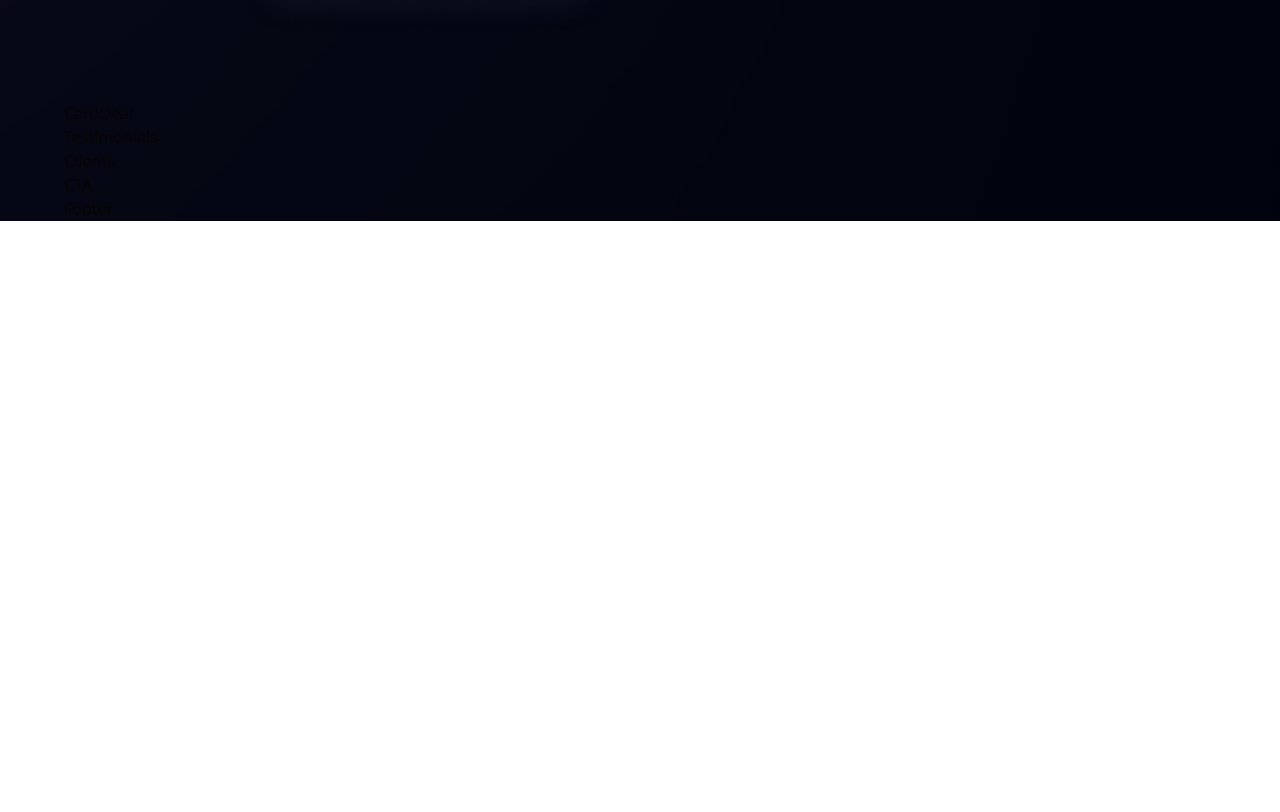
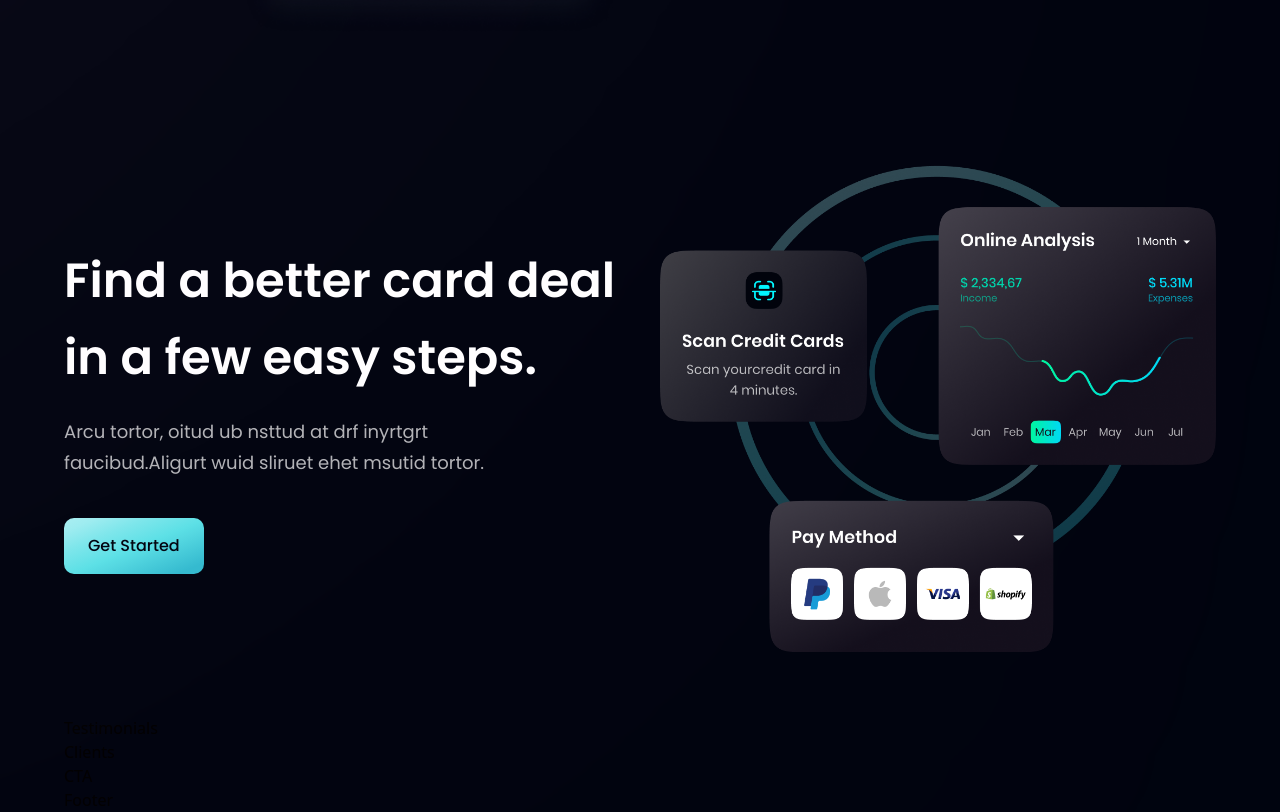
Before and after one commit to antoniokamiri/ReactjsBankWebsite, a React (Vite) app: page / in a window 1280 px wide. Shown: the part 2085-2897 px from the top of the page. Before the commit the page ends 2306 px from the top, so only its background shows below. Built offline with nearby package versions, Linux system fonts and the light colour scheme.

Commit message:
Card Deal Component

```diff
--- a/src/components/CardDeal.jsx
+++ b/src/components/CardDeal.jsx
@@ -1,8 +1,25 @@
-import React from 'react'
+import {card} from '../assets';
+import styles, {layout} from '../style';
+import Buttons from './Buttons';
 
 function CardDeal() {
   return (
-    <div>CardDeal</div>
+    <section className={layout.section}>
+      <div className={layout.sectionInfo}>
+        <h2 className={styles.heading2}>
+          Find a better card deal <br className='sm:block hidden'/> in a few easy steps.
+        </h2>
+        <p className={`${styles.paragraph} max-w-[470px] mt-5`}>
+          Arcu tortor, oitud ub nsttud at drf inyrtgrt faucibud.Aligurt wuid sliruet ehet msutid tortor.
+        </p>
+
+        <Buttons styles='mt-10' />
+      </div>
+      <div className={layout.sectionImg}>
+        <img src={card} alt="card" className='w-[100%] h-[100%]' />
+      </div>
+
+    </section>
   )
 }
 
```
